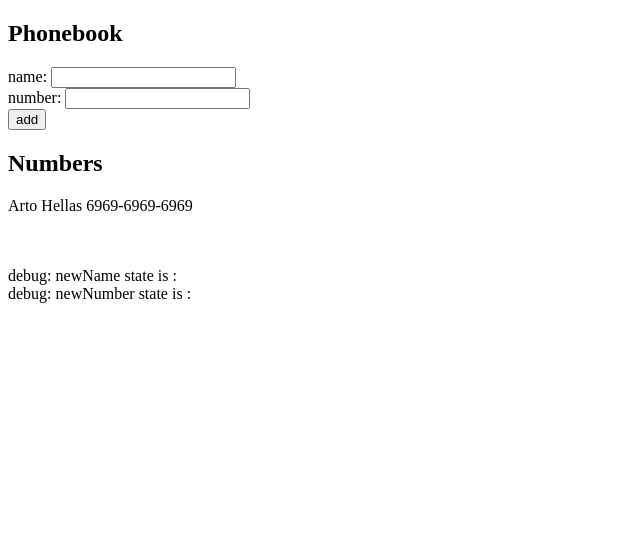
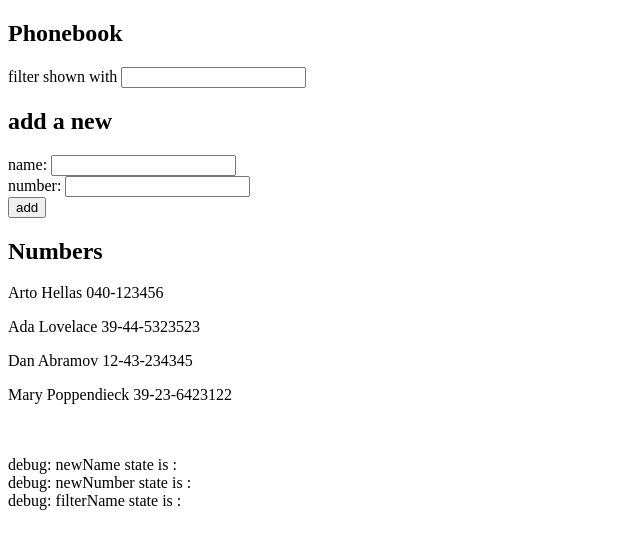
Before and after one commit to crystalyun/fullstackopen2020_crystalyun, a React (Create React App) app in the folder PART2/phonebook/: page / in a window 1280 px wide. Shown: the top 548 px of the page, without its empty margins (0-640 px from the left). Built offline with nearby package versions, Linux system fonts and the light colour scheme.

Commit message:
exercise 2.9

```diff
--- a/PART2/phonebook/src/App.js
+++ b/PART2/phonebook/src/App.js
@@ -3,10 +3,13 @@ import React, { useState } from 'react';
 const App = () => {
   const [ newName, setNewName ] = useState('')
   const [ newNumber, setNewNumber ] = useState('')
+  const [ filterName, setFilterName ] = useState('')
+
   const [ persons, setPersons ] = useState([
-    { name: 'Arto Hellas',
-      number: '6969-6969-6969'
-    }
+    { name: 'Arto Hellas', number: '040-123456' },
+    { name: 'Ada Lovelace', number: '39-44-5323523' },
+    { name: 'Dan Abramov', number: '12-43-234345' },
+    { name: 'Mary Poppendieck', number: '39-23-6423122' }
   ])
 
   const addNewPerson = (event) => {
@@ -33,9 +36,17 @@ const App = () => {
     setNewNumber(event.target.value)
   }
 
+  const handleFilterNameChange = (event) => {
+    setFilterName(event.target.value.toLowerCase())
+  }
+
   return (
     <div>
       <h2>Phonebook</h2>
+      <div>
+        filter shown with <input value={filterName} onChange={handleFilterNameChange} />
+      </div>
+      <h2>add a new</h2>
       <form onSubmit={addNewPerson}>
         <div>
           name: <input value={newName} onChange={handleNameChange} />
@@ -48,10 +59,10 @@ const App = () => {
         </div>
       </form>
       <h2>Numbers</h2>
-      {persons.map(person => <p key={person.name}>{person.name} {person.number}</p>)}
-
+      {persons.filter(person => person.name.toLowerCase().includes(filterName)).map(person => <p key={person.name}>{person.name} {person.number}</p>)}
       <br /><br /><div>debug: newName state is : {newName}</div>
       <div>debug: newNumber state is : {newNumber}</div>
+      <div>debug: filterName state is : {filterName}</div>
     </div>
   )
 }
--- /dev/null
+++ b/PART2/phonebook/src/test.js
@@ -0,0 +1,3 @@
+let str = "Hello World, welcome to the universe.";
+let n = str.toLowerCase().includes("World");
+console.log(n)
```
